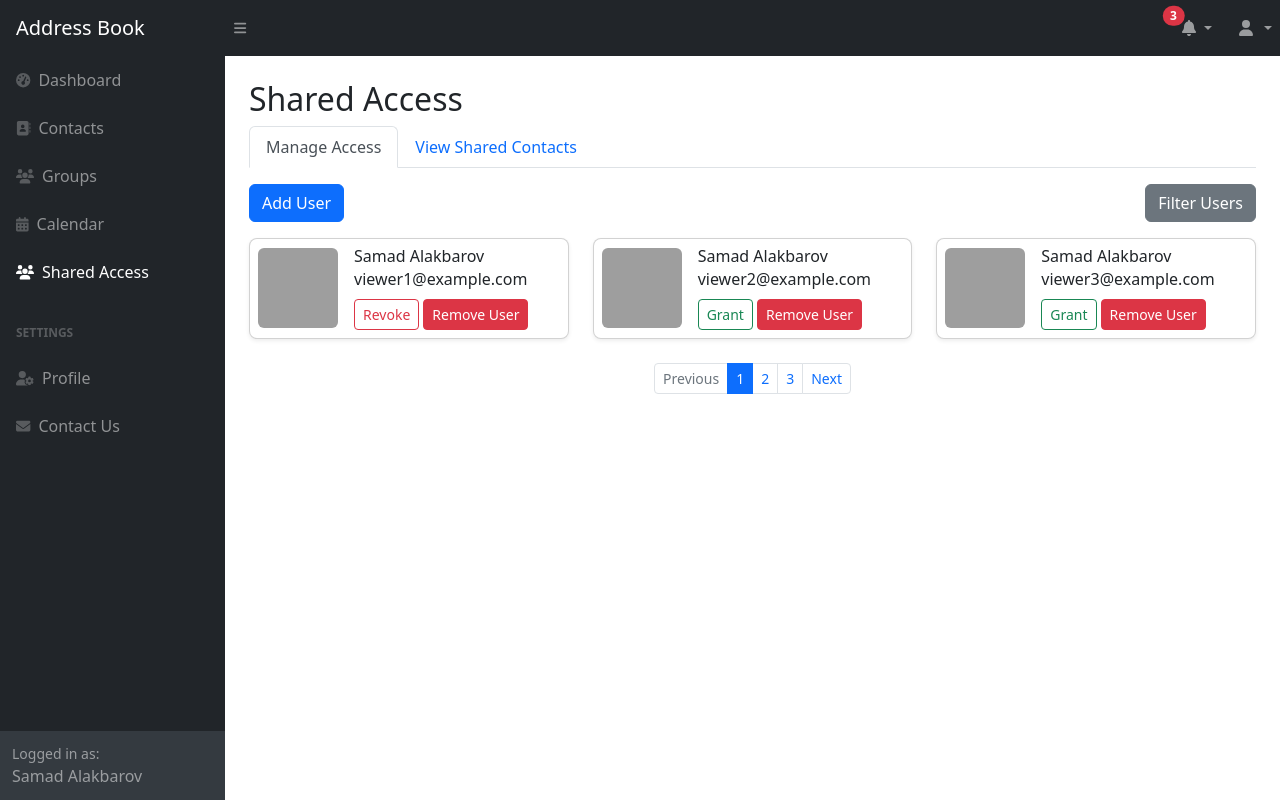
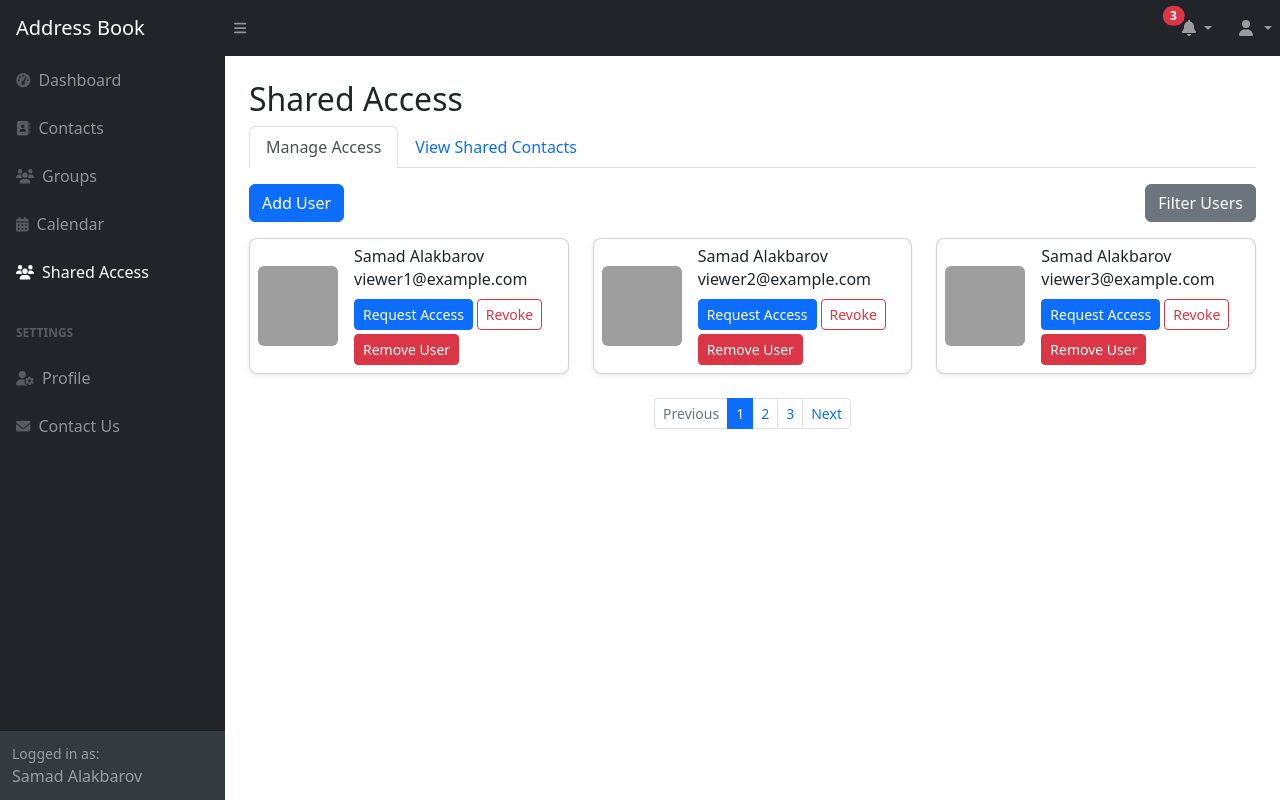
Before and after one commit to Samad126/AdressBookAppWeb, an ASP.NET Core app: page /SharedAccess in a window 1280 px wide. Run offline with ASP.NET Core 8, Linux system fonts and the light colour scheme; some libraries are stand-ins or nearby versions; grey boxes are pictures that could not be loaded.

Commit message:
Enhance user access features and UI layout
Updated titles and added "Request Access" buttons in
searchuser.cshtml and Index.cshtml. Improved layout
for better organization and user experience.

```diff
--- a/Views/SharedAccess/Index.cshtml
+++ b/Views/SharedAccess/Index.cshtml
@@ -52,6 +52,13 @@
                                 <p class="mb-0">viewer1@example.com</p>
                             </div>
                             <div class="d-flex gap-1 mt-2 flex-wrap">
+                                <button class="btn btn-sm btn-primary"
+                                        data-bs-toggle="tooltip"
+                                        data-bs-placement="top"
+                                        data-bs-title="Tooltip on top"
+                                        title="Send a request to access this owner's contacts">
+                                    Request Access
+                                </button>
                                 <button class="btn btn-sm btn-outline-danger">Revoke</button>
                                 <button class="btn btn-sm btn-danger">Remove User</button>
                             </div>
@@ -71,7 +78,15 @@
                                 <p class="mb-0">viewer2@example.com</p>
                             </div>
                             <div class="d-flex gap-1 mt-2 flex-wrap">
-                                <button class="btn btn-sm btn-outline-success">Grant</button>
+                                <button
+                                        class="btn btn-sm btn-primary"
+                                        data-bs-toggle="tooltip"
+                                        data-bs-placement="top"
+                                        data-bs-title="Tooltip on top"
+                                        title="Send a request to access this owner's contacts">
+                                    Request Access
+                                </button>
+                                <button class="btn btn-sm btn-outline-danger">Revoke</button>
                                 <button class="btn btn-sm btn-danger">Remove User</button>
                             </div>
                         </div>
@@ -90,7 +105,14 @@
                                 <p class="mb-0">viewer3@example.com</p>
                             </div>
                             <div class="d-flex gap-1 mt-2 flex-wrap">
-                                <button class="btn btn-sm btn-outline-success">Grant</button>
+                                <button class="btn btn-sm btn-primary"
+                                        data-bs-toggle="tooltip"
+                                        data-bs-placement="top"
+                                        data-bs-title="Tooltip on top"
+                                        title="Send a request to access this owner's contacts">
+                                    Request Access
+                                </button>
+                                <button class="btn btn-sm btn-outline-danger">Revoke</button>
                                 <button class="btn btn-sm btn-danger">Remove User</button>
                             </div>
                         </div>
@@ -121,7 +143,8 @@
         <!-- View Shared Contacts Tab -->
         <div class="tab-pane fade" id="view-shared" role="tabpanel"
              aria-labelledby="view-shared-tab">
-            <div class="d-flex mb-3">
+            <div class="d-flex mb-3 justify-content-between align-items-center flex-wrap">
+                <a href="/Contacts/SearchUser" class="btn btn-primary">Search User</a>
                 <button class="btn btn-secondary" data-bs-toggle="offcanvas" data-bs-target="#filterViewShared">
                     Filter Owners
                 </button>
```
Also changed, not shown: Views/Contacts/searchuser.cshtml (+20 -3 lines).
